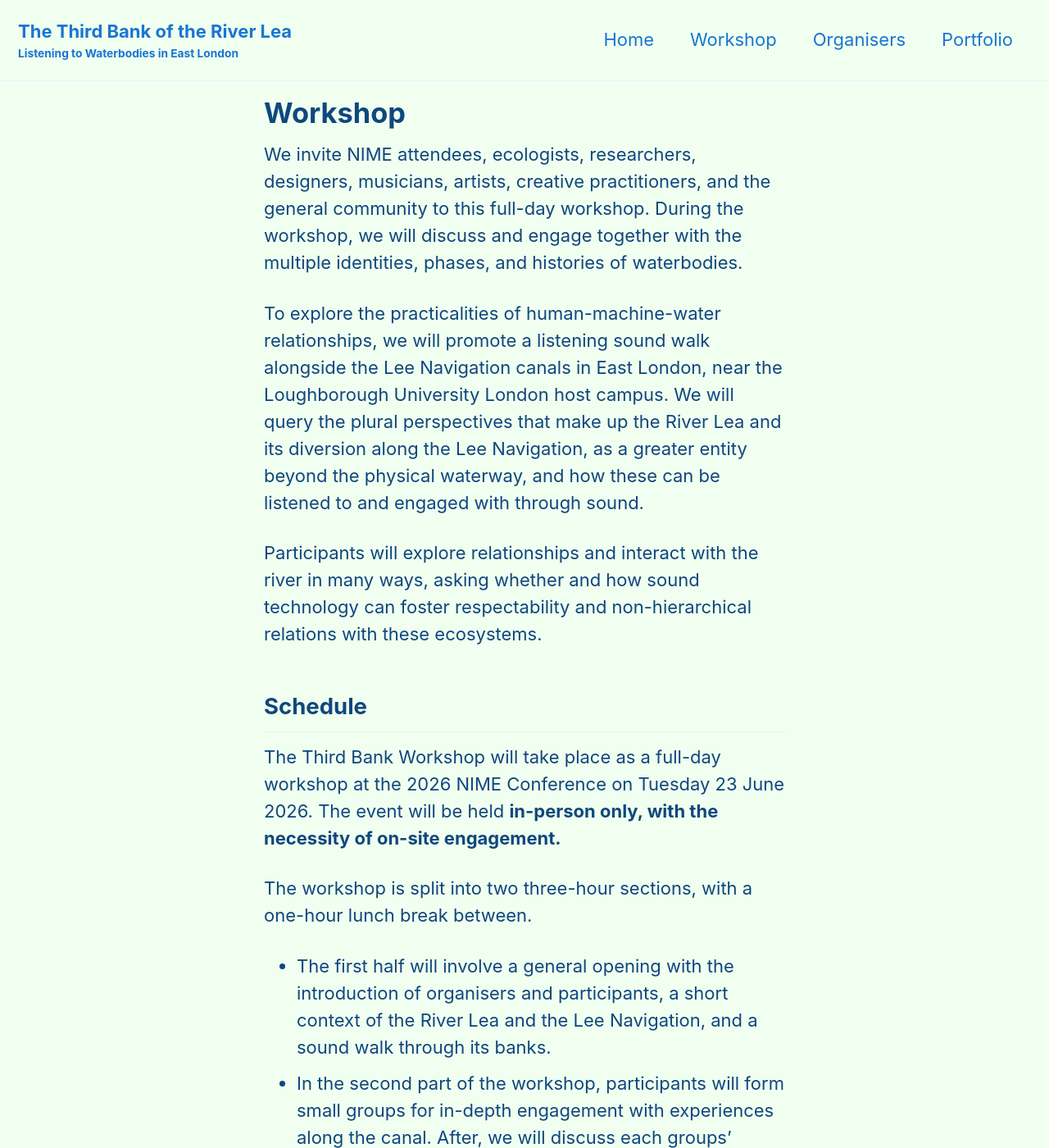
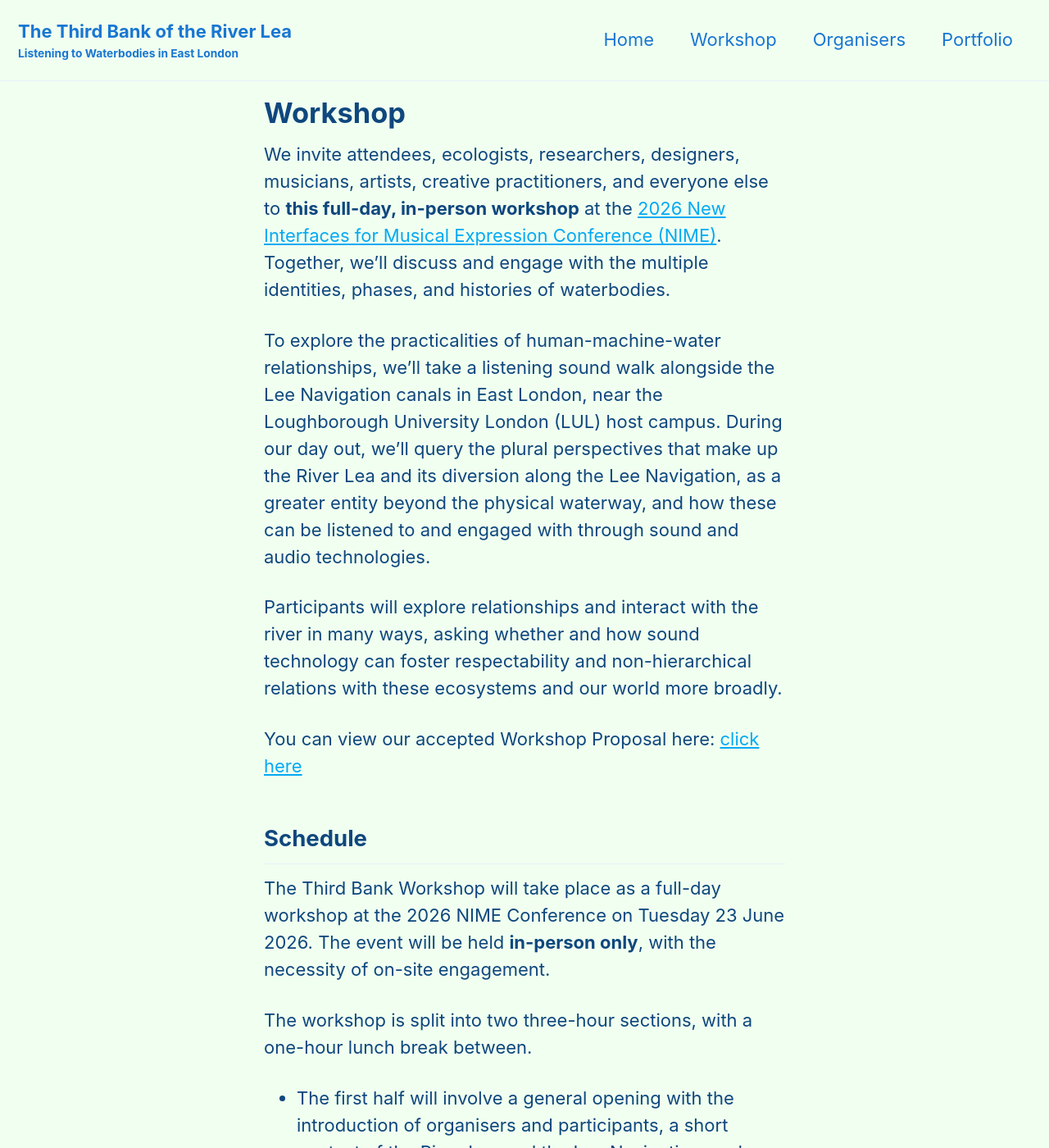
Before and after one commit to thechaoslab/thirdbank.io, a Jekyll site: the page built from _pages/workshop.md, in a window 1280 px wide and 1400 px high. Shown: the whole window at 82% size. Built offline with Jekyll 4.4.1, drawn with Linux system fonts in a browser that asks for light colours; cached includes are drawn as plain includes; some of the changed text lies outside the part shown.

Commit message:
edit workshop text page

```diff
--- a/_pages/workshop.md
+++ b/_pages/workshop.md
@@ -5,16 +5,17 @@ permalink: /workshop/
 author_profile: false
 ---
 
-We invite NIME attendees, ecologists, researchers, designers, musicians, artists, creative practitioners, and the general
-community to this full-day workshop. During the workshop, we will discuss and engage together with the multiple identities, phases, and histories of waterbodies.
+We invite attendees, ecologists, researchers, designers, musicians, artists, creative practitioners, and everyone else to <b>this full-day, in-person workshop</b> at the [2026 New Interfaces for Musical Expression Conference (NIME)](https://nime2026.org/). Together, we'll discuss and engage with the multiple identities, phases, and histories of waterbodies.
 
-To explore the practicalities of human-machine-water relationships, we will promote a listening sound walk alongside the Lee Navigation canals in East London, near the Loughborough University London host campus. We will query the plural perspectives that make up the River Lea and its diversion along the Lee Navigation, as a greater entity beyond the physical waterway, and how these can be listened to and engaged with through sound.
+To explore the practicalities of human-machine-water relationships, we'll take a listening sound walk alongside the Lee Navigation canals in East London, near the Loughborough University London (LUL) host campus. During our day out, we'll query the plural perspectives that make up the River Lea and its diversion along the Lee Navigation, as a greater entity beyond the physical waterway, and how these can be listened to and engaged with through sound and audio technologies.
 
-Participants will explore relationships and interact with the river in many ways, asking whether and how sound technology can foster respectability and non-hierarchical relations with these ecosystems.
+Participants will explore relationships and interact with the river in many ways, asking whether and how sound technology can foster respectability and non-hierarchical relations with these ecosystems and our world more broadly.
+
+You can view our accepted Workshop Proposal here: [click here](https://www.courtneynreed.com/assets/pdf/Mokrzycka_NIME2026_ThirdBank.pdf)
 
 <h2>Schedule</h2>
 
-The Third Bank Workshop will take place as a full-day workshop at the 2026 NIME Conference on Tuesday 23 June 2026. The event will be held <b>in-person only<b>, with the necessity of on-site engagement.
+The Third Bank Workshop will take place as a full-day workshop at the 2026 NIME Conference on Tuesday 23 June 2026. The event will be held <b>in-person only</b>, with the necessity of on-site engagement.
 
 The workshop is split into two three-hour sections, with a one-hour lunch break between.
 
@@ -30,7 +31,9 @@ To register your participation, please complete this form: [click here](https://
 
 <h2>Accessibility</h2>
 
-We are committed to making this workshop accessible to all. If you have any accessibility requirements we can support, please let us know in the above registration form.
+<b>We are committed to making this workshop accessible to all</b>. If you have any accessibility requirements we can support, please let us know in the above registration form.
+
+You can find information about Accessibility at the NIME Conference here: [Accessibility FAQ](https://nime2026.org/accessibility/)
 
 The section of towpath chosen for the workshop from Loughborough University London (LUL) to Old Ford Lock is wheelchair accessible.
 
```
Also changed, not shown: 3 other files.
